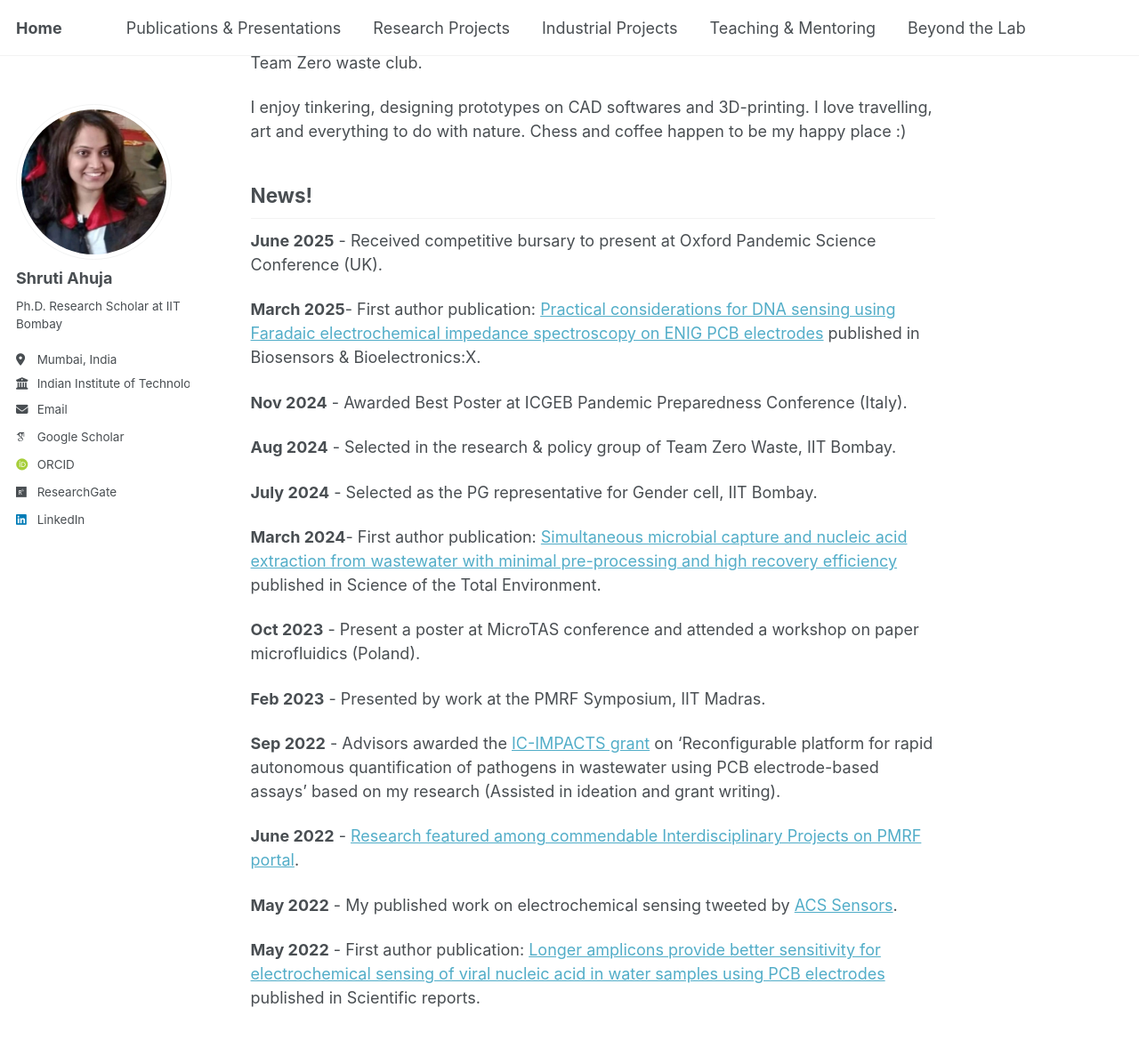
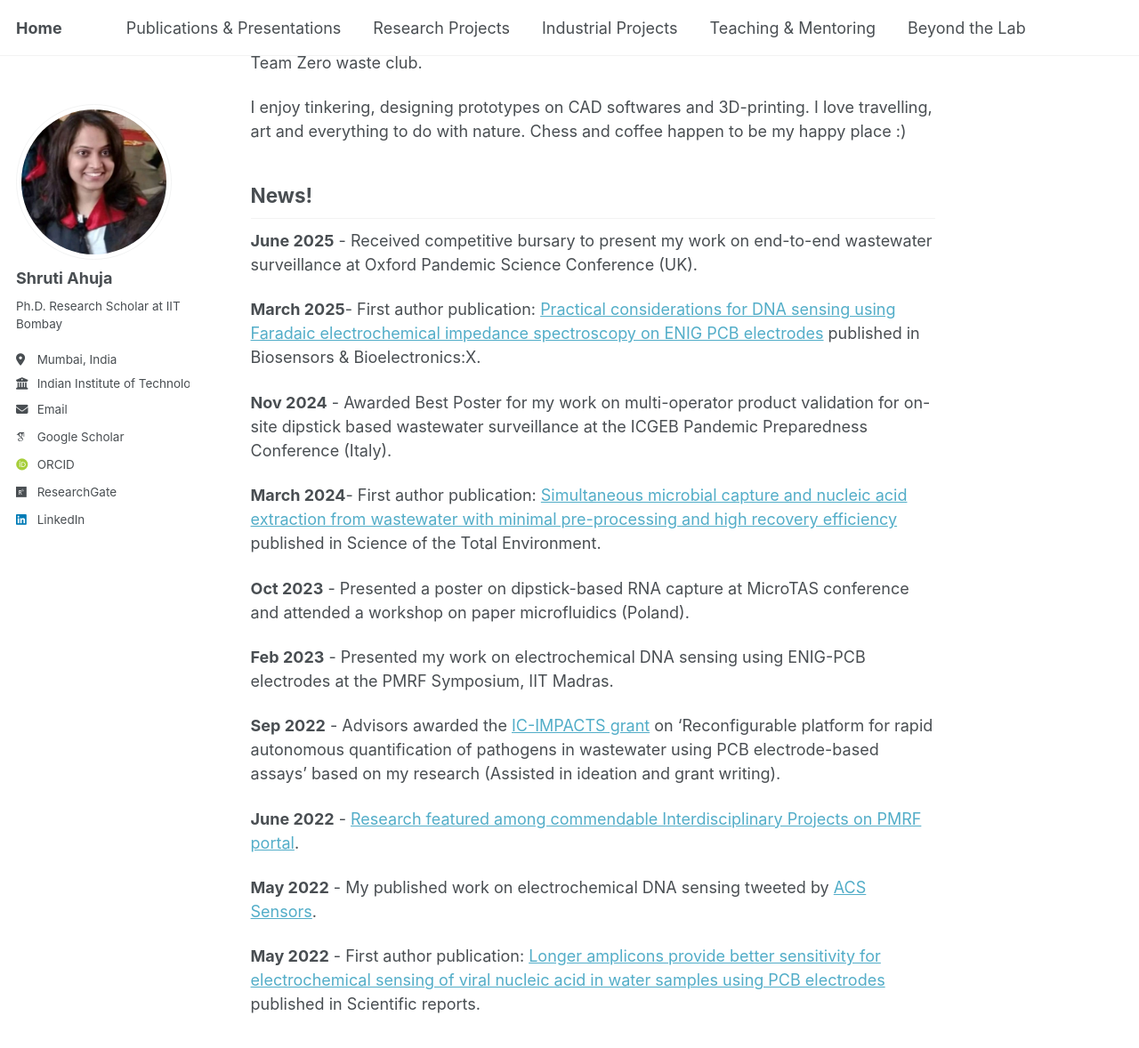
Before and after one commit to shrutiahuja/shrutiahuja.github.io, a Jekyll site: the page built from _pages/about.md, in a window 1280 px wide and 1400 px high, scrolled down 2705 px. Shown: the top 1178 px of the window at 89% size. Built offline with Jekyll 4.4.1, drawn with Linux system fonts in a browser that asks for light colours; some web fonts are replaced; a script that is not in the unit is left out; a file with an impossible date is left out.

Commit message:
Update about.md

```diff
--- a/_pages/about.md
+++ b/_pages/about.md
@@ -59,26 +59,22 @@ I enjoy tinkering, designing prototypes on CAD softwares and 3D-printing. I love
 
 ## News!
 
-**June 2025** - Received competitive bursary to present at Oxford Pandemic Science Conference (UK).
+**June 2025** - Received competitive bursary to present my work on end-to-end wastewater surveillance at Oxford Pandemic Science Conference (UK).
 
 **March 2025**- First author publication: [Practical considerations for DNA sensing using Faradaic electrochemical impedance spectroscopy on ENIG PCB electrodes](https://doi.org/10.1016/j.biosx.2024.100569) published in Biosensors & Bioelectronics:X.
 
-**Nov 2024**  - Awarded Best Poster at ICGEB Pandemic Preparedness Conference (Italy).
-
-**Aug 2024**  - Selected in the research & policy group of Team Zero Waste, IIT Bombay.
-
-**July 2024** - Selected as the PG representative for Gender cell, IIT Bombay.
+**Nov 2024**  - Awarded Best Poster for my work on multi-operator product validation for on-site dipstick based wastewater surveillance at the ICGEB Pandemic Preparedness Conference (Italy).
 
 **March 2024**- First author publication: [Simultaneous microbial capture and nucleic acid extraction from wastewater with minimal pre-processing and high recovery efficiency](https://doi.org/10.1016/j.scitotenv.2024.170347) published in Science of the Total Environment.
 
-**Oct 2023**  - Present a poster at MicroTAS conference and attended a workshop on paper microfluidics (Poland).
+**Oct 2023**  - Presented a poster on dipstick-based RNA capture at MicroTAS conference and attended a workshop on paper microfluidics (Poland).
 
-**Feb 2023**  - Presented by work at the PMRF Symposium, IIT Madras.
+**Feb 2023**  - Presented my work on electrochemical DNA sensing using ENIG-PCB electrodes at the PMRF Symposium, IIT Madras.
 
 **Sep 2022**  - Advisors awarded the [IC-IMPACTS grant](https://ic-impacts.com/reconfigurable-platform-for-rapid-autonomous-quantification-of-pathogens-in-wastewater-using-pcb-electrode-based-assays/) on 'Reconfigurable platform for rapid autonomous quantification of pathogens in wastewater using PCB electrode-based assays' based on my research (Assisted in ideation and grant writing).
 
 **June 2022** - [Research featured among commendable Interdisciplinary Projects on PMRF portal](https://www.pmrf.in/10-id-commendable-research-works).
 
-**May 2022**  - My published work on electrochemical sensing tweeted by [ACS Sensors](https://x.com/ACS_Sensors/status/1531616484702707714?ref_src=twsrc%5Etfw).
+**May 2022**  - My published work on electrochemical DNA sensing tweeted by [ACS Sensors](https://x.com/ACS_Sensors/status/1531616484702707714?ref_src=twsrc%5Etfw).
 
 **May 2022**  - First author publication: [Longer amplicons provide better sensitivity for electrochemical sensing of viral nucleic acid in water samples using PCB electrodes](https://www.nature.com/articles/s41598-022-12818-w) published in Scientific reports.
```
